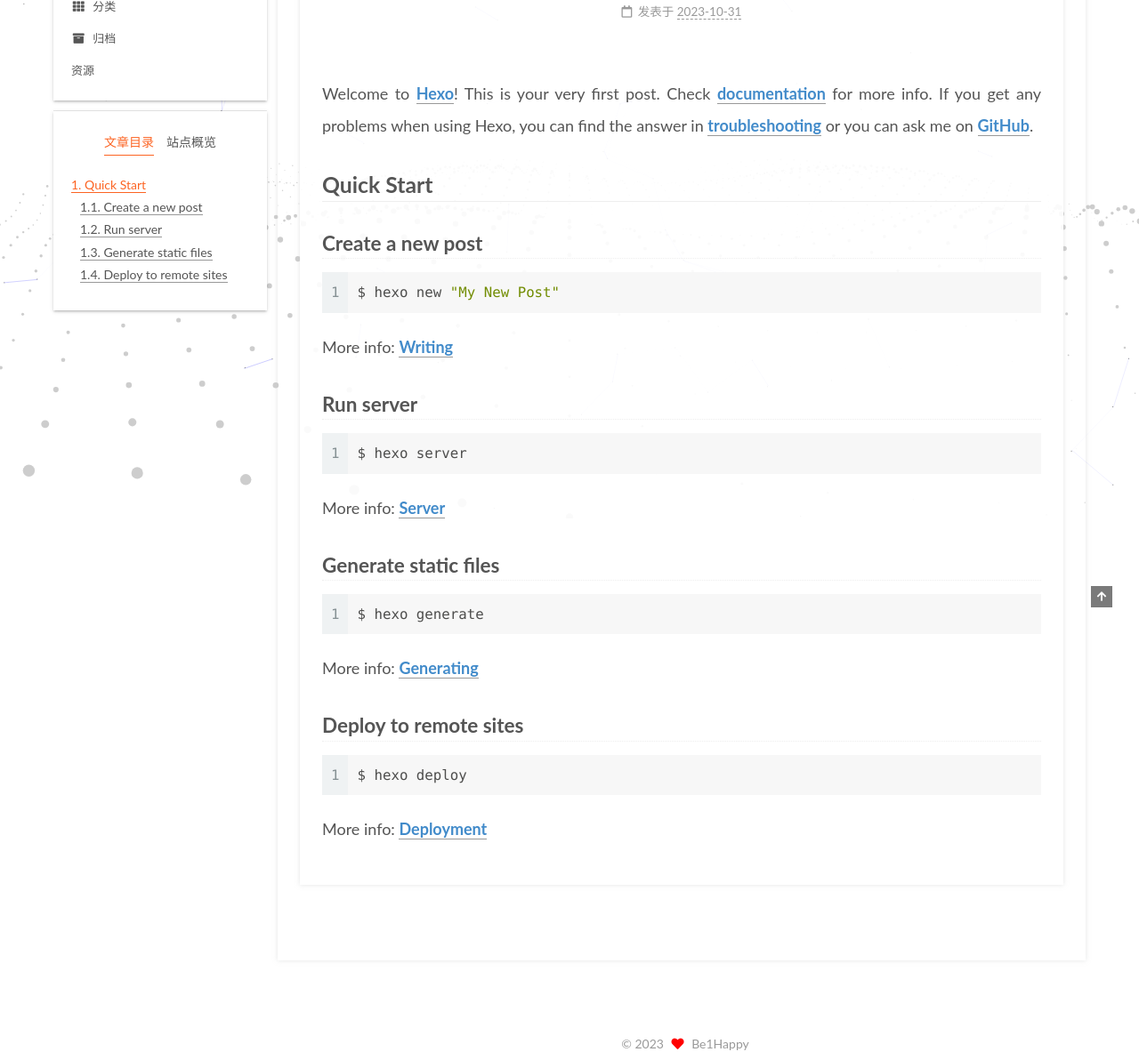
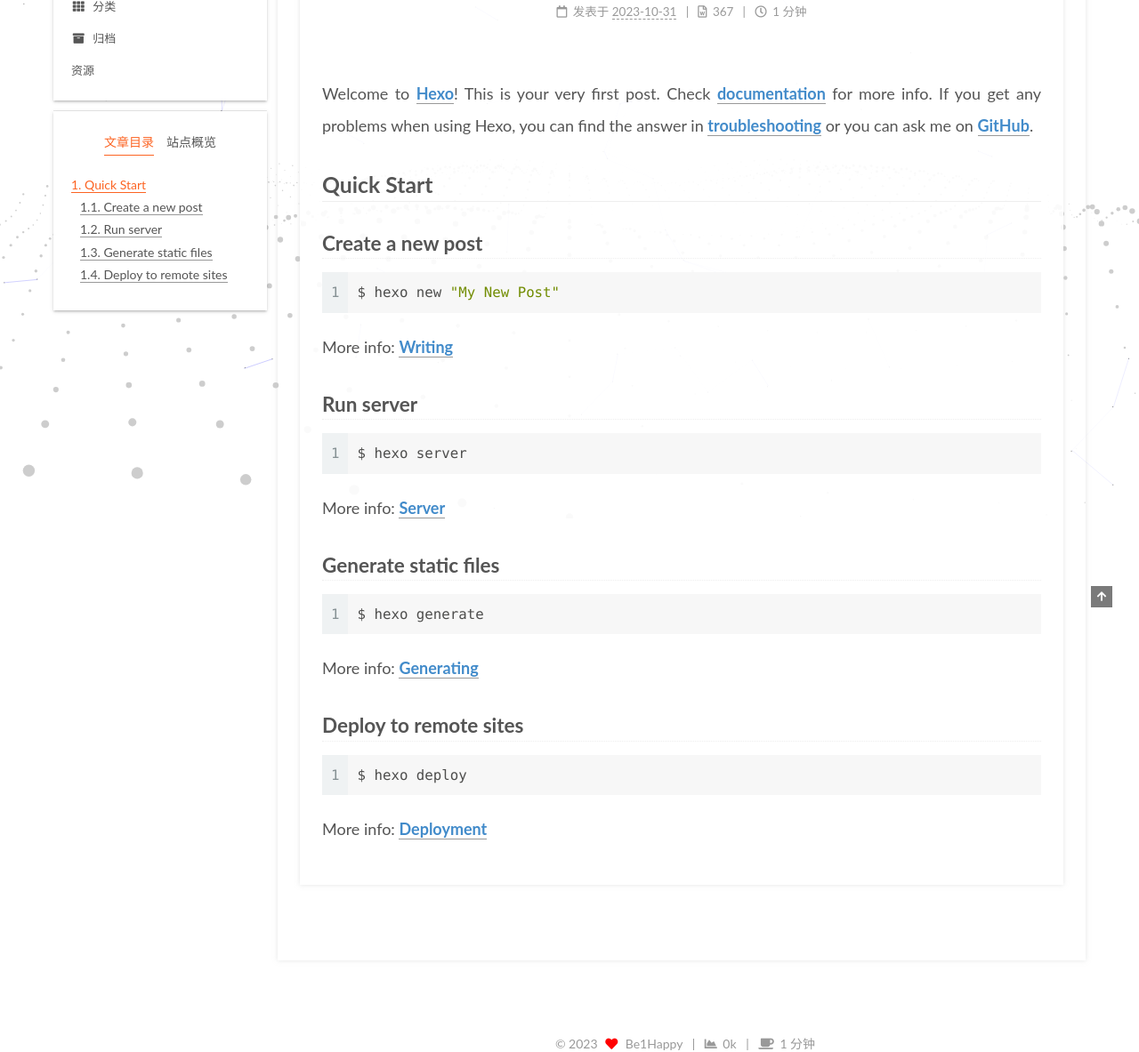
Before and after one commit to Be1Happy/Be1Happy.github.io, a plain HTML site: page 2023/10/31/hello-world/index.html in a window 1280 px wide. Shown: the part 217-1400 px from the top of the page at 89% size. Drawn offline with Linux system fonts and the light colour scheme; animation ran at ten frames a second.

Commit message:
Site updated: 2023-10-31 23:01:54

```diff
--- a/2023/10/31/hello-world/index.html
+++ b/2023/10/31/hello-world/index.html
@@ -199,6 +199,18 @@
             </span>
 
 
+            <span class="post-meta-item" title="本文字数">
+              <span class="post-meta-item-icon">
+                <i class="far fa-file-word"></i>
+              </span>
+              <span>367</span>
+            </span>
+            <span class="post-meta-item" title="阅读时长">
+              <span class="post-meta-item-icon">
+                <i class="far fa-clock"></i>
+              </span>
+              <span>1 分钟</span>
+            </span>
 
         </div>
       </header>
@@ -368,6 +380,16 @@
     <i class="fa fa-heart"></i>
   </span>
   <span class="author" itemprop="copyrightHolder">Be1Happy</span>
+    <span class="post-meta-divider">|</span>
+    <span class="post-meta-item-icon">
+      <i class="fa fa-chart-area"></i>
+    </span>
+    <span title="站点总字数">0k</span>
+    <span class="post-meta-divider">|</span>
+    <span class="post-meta-item-icon">
+      <i class="fa fa-coffee"></i>
+    </span>
+    <span title="站点阅读时长">1 分钟</span>
 </div>
   <div class="powered-by">由 <a href="https://hexo.io/" class="theme-link" rel="noopener" target="_blank">Hexo</a> & <a href="https://theme-next.org/" class="theme-link" rel="noopener" target="_blank">NexT.Gemini</a> 强力驱动
   </div>
--- a/css/main.css
+++ b/css/main.css
@@ -1175,7 +1175,7 @@ pre .javascript .function {
 }
 .links-of-author a::before,
 .links-of-author span.exturl::before {
-  background: #309601;
+  background: #a826de;
   border-radius: 50%;
   content: ' ';
   display: inline-block;
```
Also changed, not shown: about/index.html (+10 -0 lines), archives/2023/10/index.html (+10 -0 lines), archives/2023/index.html (+10 -0 lines), archives/index.html (+10 -0 lines), categories/index.html (+10 -0 lines), index.html (+22 -0 lines), resources/index.html (+10 -0 lines), tags/index.html (+10 -0 lines).
